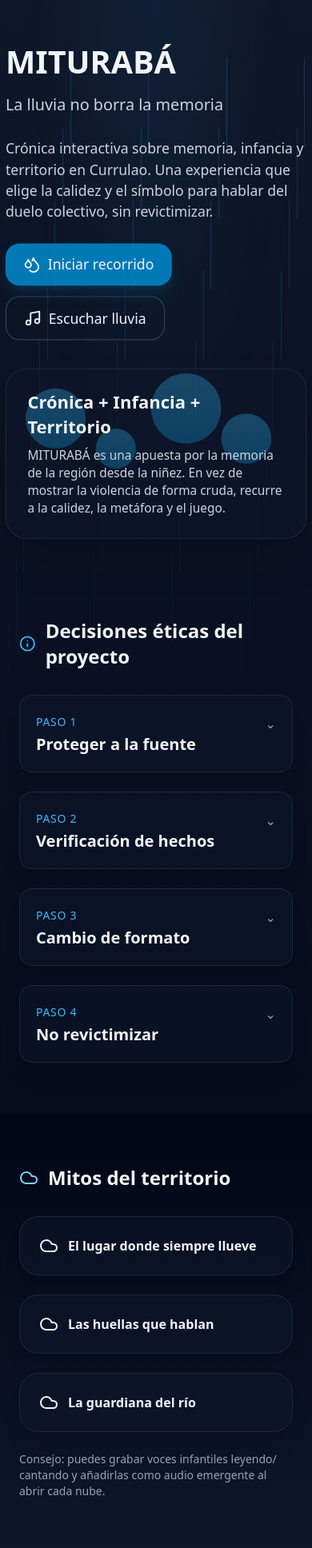
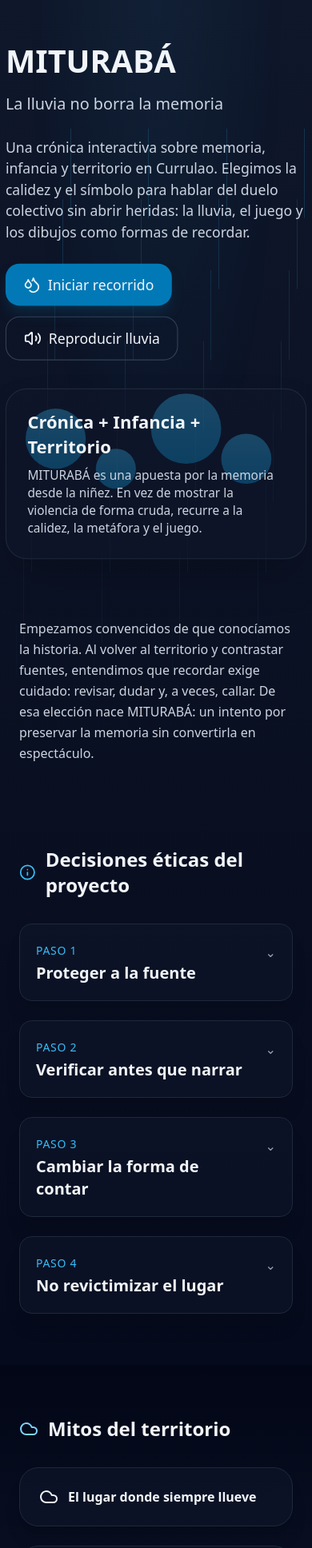
Before and after one commit to Glemynart/mituraba, a React (Vite) app in the folder mituraba-vite/: page / in a window 390 px wide. Shown: the top 1936 px of the page at 80% size. Built offline with nearby package versions, Linux system fonts and the light colour scheme.

Commit message:
Update MiturabaInteractive.jsx

```diff
--- a/mituraba-vite/src/MiturabaInteractive.jsx
+++ b/mituraba-vite/src/MiturabaInteractive.jsx
@@ -1,6 +1,15 @@
-import React, { useMemo, useState } from "react";
+import React, { useMemo, useState, useEffect } from "react";
 import { motion, AnimatePresence, useScroll, useTransform } from "framer-motion";
-import { Cloud, Droplets, Music, Info, ExternalLink, Volume2 } from "lucide-react";
+import { Cloud, Droplets, Music, Info, Volume2 } from "lucide-react";
+
+// MITURABÁ – Componente principal (Vite + React + Tailwind + Framer Motion)
+// - Lluvia animada en background
+// - Intro “La búsqueda”
+// - Decisiones éticas (acordeones)
+// - Mitos (nubes clicables + audio corto)
+// - Galería con lightbox (usa tus fotos)
+// - Sección de audio/ritual de lluvia
+// - Cierre con CTA (listo para embeder formulario si quieres)
 
 export default function MiturabaInteractive() {
   const { scrollYProgress } = useScroll();
@@ -9,64 +18,87 @@ export default function MiturabaInteractive() {
 
   const [showEthics, setShowEthics] = useState(null);
   const [cloudOpen, setCloudOpen] = useState(null);
+  const [lightboxSrc, setLightboxSrc] = useState(null);
+  const [caption, setCaption] = useState("");
+  const [rainOn, setRainOn] = useState(false);
 
+  // Sonido ambiental (toggle en el hero)
+  useEffect(() => {
+    const a = new Audio("/audios/ambiente-lluvia.wav");
+    a.loop = true;
+    if (rainOn) a.play();
+    else {
+      a.pause();
+      a.currentTime = 0;
+    }
+    return () => {
+      a.pause();
+    };
+  }, [rainOn]);
+
+  // TEXTOS – Decisiones éticas
   const ethics = useMemo(
     () => [
       {
         title: "Proteger a la fuente",
         text:
-          "Se omite entrevista a la fuente y a su hija por seguridad en Currulao. La historia se narra desde el respeto, sin exposición directa.",
+          "Omitimos entrevistas y rostros. En el territorio aún hay actores armados; nuestra prioridad fue no exponer a nadie.",
       },
       {
-        title: "Verificación de hechos",
+        title: "Verificar antes que narrar",
         text:
-          "Al revisar documentos oficiales, el niño del relato no aparece entre las 24 víctimas. Se decide no afirmar lo no comprobado.",
+          "Al cruzar documentos, un dato clave no coincidía. Decidimos no afirmar lo que no podíamos comprobar.",
       },
       {
-        title: "Cambio de formato",
+        title: "Cambiar la forma de contar",
         text:
-          "Dejar de lado el stop motion por tiempo y virar hacia el terreno real. Del mini documental a la ficción simbólica (teaser).",
+          "Dejamos el stop motion por tiempos y viramos del minidocumental a una ficción simbólica: menos literal, más respetuosa.",
       },
       {
-        title: "No revictimizar",
+        title: "No revictimizar el lugar",
         text:
-          "No se nombra la finca; se evita cargar el territorio con nuevas asociaciones negativas. Se opta por metáforas: huellas rojas, lluvia.",
+          "Evitamos nombres y señalamientos. Bajo del Oso hoy es un sitio tranquilo: preferimos el símbolo (huellas rojas, lluvia) a la crudeza.",
       },
     ],
     []
   );
 
+  // TEXTOS – Mitos (nubes)
   const myths = useMemo(
     () => [
       {
         title: "El lugar donde siempre llueve",
         body:
-          "Una ronda infantil, dibujos y juego: la memoria se canta y se moja, pero no se borra.",
+          "Los niños cantan y salpican agua sobre sus dibujos: la memoria se moja, pero no se borra.",
+      },
+      {
+        title: "Historias de miedo (que alegran)",
+        body:
+          "A los 4–9 años les llaman así. Entre risas nerviosas y abrazos, el miedo se vuelve juego y compañía.",
       },
       {
         title: "Las huellas que hablan",
         body:
-          "Botas que dejan rastro rojo: símbolo del pasado violento sin mostrarlo de forma cruda.",
-      },
-      {
-        title: "La guardiana del río",
-        body:
-          "Leyenda local que recuerda a quienes ya no están y protege a quienes crecen.",
+          "Un hombre baja del bus. Sus botas dejan rastro rojo: un gesto para recordar sin mostrar la violencia.",
       },
     ],
     []
   );
 
+  // Audio corto al abrir cada mito (por ahora reutilizamos el ambiente; puedes poner archivos distintos)
+  const mythAudios = useMemo(
+    () => myths.map(() => new Audio("/audios/ambiente-lluvia.wav")),
+    [myths]
+  );
+
   return (
     <div className="min-h-screen w-full bg-gradient-to-b from-slate-900 via-slate-950 to-black text-slate-100 relative overflow-x-hidden">
-      <motion.div
-        style={{ opacity: rainOpacity }}
-        aria-hidden
-        className="pointer-events-none fixed inset-0 z-0"
-      >
+      {/* Capa de lluvia */}
+      <motion.div style={{ opacity: rainOpacity }} aria-hidden className="pointer-events-none fixed inset-0 z-0">
         <RainLayer />
       </motion.div>
 
+      {/* HERO */}
       <section className="relative z-10">
         <motion.div style={{ scale: heroScale }} className="mx-auto max-w-6xl px-6 pt-20 pb-16 md:pt-28">
           <div className="grid md:grid-cols-2 gap-8 items-center">
@@ -78,18 +110,24 @@ export default function MiturabaInteractive() {
                 </span>
               </h1>
               <p className="mt-6 text-slate-300 max-w-prose">
-                Crónica interactiva sobre memoria, infancia y territorio en Currulao. Una experiencia que elige la
-                calidez y el símbolo para hablar del duelo colectivo, sin revictimizar.
+                Una crónica interactiva sobre memoria, infancia y territorio en Currulao. Elegimos la calidez y el símbolo
+                para hablar del duelo colectivo sin abrir heridas: la lluvia, el juego y los dibujos como formas de recordar.
               </p>
               <div className="mt-6 flex flex-wrap gap-3">
-                <a href="#recorrido" className="inline-flex items-center gap-2 rounded-2xl bg-sky-600/90 hover:bg-sky-500 px-5 py-3 shadow-lg shadow-sky-900/40 transition">
+                <a
+                  href="#recorrido"
+                  className="inline-flex items-center gap-2 rounded-2xl bg-sky-600/90 hover:bg-sky-500 px-5 py-3 shadow-lg shadow-sky-900/40 transition"
+                >
                   <Droplets className="w-5 h-5" />
                   Iniciar recorrido
                 </a>
-                <a href="#audio" className="inline-flex items-center gap-2 rounded-2xl border border-slate-700 hover:border-slate-500 px-5 py-3">
-                  <Music className="w-5 h-5" />
-                  Escuchar lluvia
-                </a>
+                <button
+                  onClick={() => setRainOn(!rainOn)}
+                  className="inline-flex items-center gap-2 rounded-2xl border border-slate-700 hover:border-slate-500 px-5 py-3"
+                >
+                  <Volume2 className="w-5 h-5" />
+                  {rainOn ? "Pausar lluvia" : "Reproducir lluvia"}
+                </button>
               </div>
             </div>
             <div className="relative">
@@ -99,6 +137,18 @@ export default function MiturabaInteractive() {
         </motion.div>
       </section>
 
+      {/* INTRO – La búsqueda */}
+      <section className="relative z-10 py-10 md:py-16">
+        <div className="mx-auto max-w-3xl px-6 text-slate-300 leading-relaxed">
+          <p>
+            Empezamos convencidos de que conocíamos la historia. Al volver al territorio y contrastar fuentes, entendimos
+            que recordar exige cuidado: revisar, dudar y, a veces, callar. De esa elección nace MITURABÁ: un intento por
+            preservar la memoria sin convertirla en espectáculo.
+          </p>
+        </div>
+      </section>
+
+      {/* DECISIONES ÉTICAS */}
       <section id="recorrido" className="relative z-10 py-16 md:py-24">
         <div className="mx-auto max-w-6xl px-6">
           <header className="flex items-center gap-3 mb-8">
@@ -109,10 +159,7 @@ export default function MiturabaInteractive() {
           <ul className="grid md:grid-cols-2 gap-6">
             {ethics.map((e, i) => (
               <li key={i} className="bg-slate-900/60 border border-slate-800 rounded-2xl p-5 md:p-6 shadow-xl">
-                <button
-                  onClick={() => setShowEthics(showEthics === i ? null : i)}
-                  className="w-full text-left"
-                >
+                <button onClick={() => setShowEthics(showEthics === i ? null : i)} className="w-full text-left">
                   <div className="flex items-start justify-between gap-4">
                     <div>
                       <p className="text-sky-400 text-sm uppercase tracking-wider">Paso {i + 1}</p>
@@ -146,6 +193,7 @@ export default function MiturabaInteractive() {
         </div>
       </section>
 
+      {/* MITOS – Nubes clicables con audio */}
       <section id="mitos" className="relative z-10 py-16 md:py-24 bg-gradient-to-b from-slate-950 to-slate-900">
         <div className="mx-auto max-w-6xl px-6">
           <header className="flex items-center gap-3 mb-8">
@@ -157,7 +205,16 @@ export default function MiturabaInteractive() {
             {myths.map((m, i) => (
               <motion.button
                 key={i}
-                onClick={() => setCloudOpen(cloudOpen === i ? null : i)}
+                onClick={() => {
+                  setCloudOpen(cloudOpen === i ? null : i);
+                  try {
+                    const a = mythAudios[i];
+                    a.currentTime = 0;
+                    a.play();
+                  } catch {}
+                  setCaption(m.body);
+                  setTimeout(() => setCaption(""), 4000);
+                }}
                 whileHover={{ y: -4 }}
                 className="rounded-3xl p-6 bg-slate-900/60 border border-slate-800 shadow-xl text-left"
               >
@@ -181,81 +238,115 @@ export default function MiturabaInteractive() {
             ))}
           </div>
 
-          <p className="mt-6 text-sm text-slate-400">
-            Consejo: puedes grabar voces infantiles leyendo/ cantando y añadirlas como audio emergente al abrir cada nube.
-          </p>
+          {/* Subtítulo flotante al activar una nube */}
+          <AnimatePresence>
+            {caption && (
+              <motion.div
+                initial={{ opacity: 0, y: 10 }}
+                animate={{ opacity: 1, y: 0 }}
+                exit={{ opacity: 0, y: 10 }}
+                className="fixed bottom-6 left-1/2 -translate-x-1/2 z-50 bg-black/70 border border-slate-700 px-4 py-2 rounded-xl text-sm"
+              >
+                {caption}
+              </motion.div>
+            )}
+          </AnimatePresence>
         </div>
       </section>
 
+      {/* AUDIO / RITUAL DE LLUVIA */}
       <section id="audio" className="relative z-10 py-16 md:py-24">
         <div className="mx-auto max-w-4xl px-6">
           <header className="flex items-center gap-3 mb-4">
-            <Volume2 className="w-6 h-6 text-sky-400" />
-            <h2 className="text-2xl md:text-3xl font-bold">Lluvia & canción</h2>
+            <Music className="w-6 h-6 text-sky-400" />
+            <h2 className="text-2xl md:text-3xl font-bold">Lluvia & ritual</h2>
           </header>
-          <p className="text-slate-300 mb-4">Inserta aquí el audio ambiente de lluvia o la ronda infantil (formato .mp3 / .wav).</p>
+          <p className="text-slate-300 mb-4">
+            Lluvia y ronda infantil como ritual de memoria. El agua cae sobre el papel, pero el dibujo persiste: recordar también es jugar.
+          </p>
           <div className="rounded-2xl border border-slate-800 bg-slate-900/60 p-6">
             <audio controls className="w-full">
-              <source src="" type="audio/mpeg" />
+              <source src="/audios/ambiente-lluvia.wav" type="audio/wav" />
             </audio>
-            <p className="text-xs text-slate-400 mt-3">⚠️ TODO: añade la URL del audio en el atributo &lt;source src=\"...\" /&gt;.</p>
+            <p className="text-xs text-slate-400 mt-3">
+              Consejo: puedes sustituir el audio por voces infantiles o una canción propia.
+            </p>
           </div>
         </div>
       </section>
 
+      {/* GALERÍA con lightbox */}
       <section id="galeria" className="relative z-10 py-16 md:py-24 bg-gradient-to-b from-slate-900 to-slate-950">
         <div className="mx-auto max-w-6xl px-6">
-          <h2 className="text-2xl md:text-3xl font-bold mb-8">Galería y teaser</h2>
+          <h2 className="text-2xl md:text-3xl font-bold mb-2">Galería</h2>
+          <p className="text-slate-300 mb-8">
+            Territorio, juego, símbolo. Esta galería recoge paisajes, escenas cotidianas y dibujos infantiles que inspiran el proyecto.
+          </p>
 
           <div className="grid md:grid-cols-3 gap-6">
-            {[1, 2, 3].map((n) => (
-              <div
-                key={n}
-                className="aspect-[4/3] rounded-3xl bg-slate-900/60 border border-slate-800 shadow-xl flex items-center justify-center"
+            {[
+              "/img/porton-bananera.jpg",
+              "/img/nina-lluvia.jpg",
+              "/img/dibujo-nino-1.jpg",
+              "/img/arbol-noche.jpg",
+              "/img/dibujo-ninos-varios.jpg",
+            ].map((src, idx) => (
+              <button
+                key={idx}
+                onClick={() => setLightboxSrc(src)}
+                className="aspect-[4/3] rounded-3xl bg-slate-900/60 border border-slate-800 shadow-xl overflow-hidden"
               >
-                <span className="text-slate-500 text-sm">Imagen/Frame {n} — reemplaza</span>
-              </div>
+                <img src={src} alt={`Imagen ${idx + 1}`} className="w-full h-full object-cover" />
+              </button>
             ))}
-          </div>
-
-          <div className="mt-8 grid md:grid-cols-2 gap-6">
-            <a
-              href="#"
-              className="rounded-3xl p-6 border border-slate-800 bg-slate-900/60 hover:bg-slate-900 transition flex items-center justify-between"
-            >
-              <div>
-                <p className="text-lg font-semibold">Ver teaser del proyecto</p>
-                <p className="text-slate-400 text-sm">Pega el enlace del video (YouTube, Vimeo o archivo directo).</p>
-              </div>
-              <ExternalLink className="w-5 h-5" />
-            </a>
-            <div className="rounded-3xl p-6 border border-slate-800 bg-slate-900/60">
-              <p className="text-lg font-semibold">QR para exposición presencial</p>
-              <p className="text-slate-400 text-sm">Imprime un QR que lleve a esta web. (Puedes generarlo en qrcode-monkey o similar.)</p>
-            </div>
           </div>
         </div>
       </section>
 
+      {/* Lightbox */}
+      <AnimatePresence>
+        {lightboxSrc && (
+          <motion.div
+            className="fixed inset-0 z-50 bg-black/90 flex items-center justify-center p-4"
+            initial={{ opacity: 0 }}
+            animate={{ opacity: 1 }}
+            exit={{ opacity: 0 }}
+            onClick={() => setLightboxSrc(null)}
+          >
+            <img src={lightboxSrc} alt="Ampliada" className="max-h-[90vh] max-w-[90vw] rounded-2xl" />
+          </motion.div>
+        )}
+      </AnimatePresence>
+
+      {/* CIERRE / CTA */}
       <footer className="relative z-10 py-16 md:py-24">
         <div className="mx-auto max-w-5xl px-6 text-center">
           <h3 className="text-2xl md:text-3xl font-bold">¿Qué historia del territorio no debe borrarse?</h3>
           <p className="mt-3 text-slate-300 max-w-2xl mx-auto">
-            Invita a tu audiencia a dejar una palabra o recuerdo. Si publicas esto, enlaza un formulario (Google Forms / Typeform)
-            para recopilar memorias locales como parte del proyecto.
+            Deja una palabra, un recuerdo o un mito local. Este tejido de voces es MITURABÁ.
           </p>
+
+          {/* Si quieres formulario embebido, reemplaza # por tu URL o usa un iframe debajo */}
           <a
             href="#"
             className="inline-flex items-center gap-2 mt-6 rounded-2xl bg-sky-600/90 hover:bg-sky-500 px-6 py-3 shadow-lg shadow-sky-900/40 transition"
           >
             Compartir memoria
           </a>
+
+          {/* Ejemplo de embed (opcional):
+          <div className="mt-8 rounded-2xl border border-slate-800 overflow-hidden bg-slate-900/60">
+            <iframe src="TU_EMBED_DE_GOOGLE_FORMS" className="w-full h-[640px]" loading="lazy" title="Compartir memoria" />
+          </div>
+          */}
           <p className="text-xs text-slate-500 mt-4">Prototipo – MITURABÁ</p>
         </div>
       </footer>
     </div>
   );
 }
+
+/* ---------- Componentes auxiliares ---------- */
 
 function HeroCard() {
   return (
@@ -264,7 +355,7 @@ function HeroCard() {
         <div className="relative z-10">
           <h2 className="text-xl font-semibold">Crónica + Infancia + Territorio</h2>
           <p className="text-slate-300 mt-2 text-sm">
-            MITURABÁ es una apuesta por la memoria de la región desde la niñez. En vez de mostrar la violencia de forma cruda,
+            MITURABÁ es una apuesta por la memoria desde la niñez. En vez de mostrar la violencia de forma cruda,
             recurre a la calidez, la metáfora y el juego.
           </p>
         </div>
```
